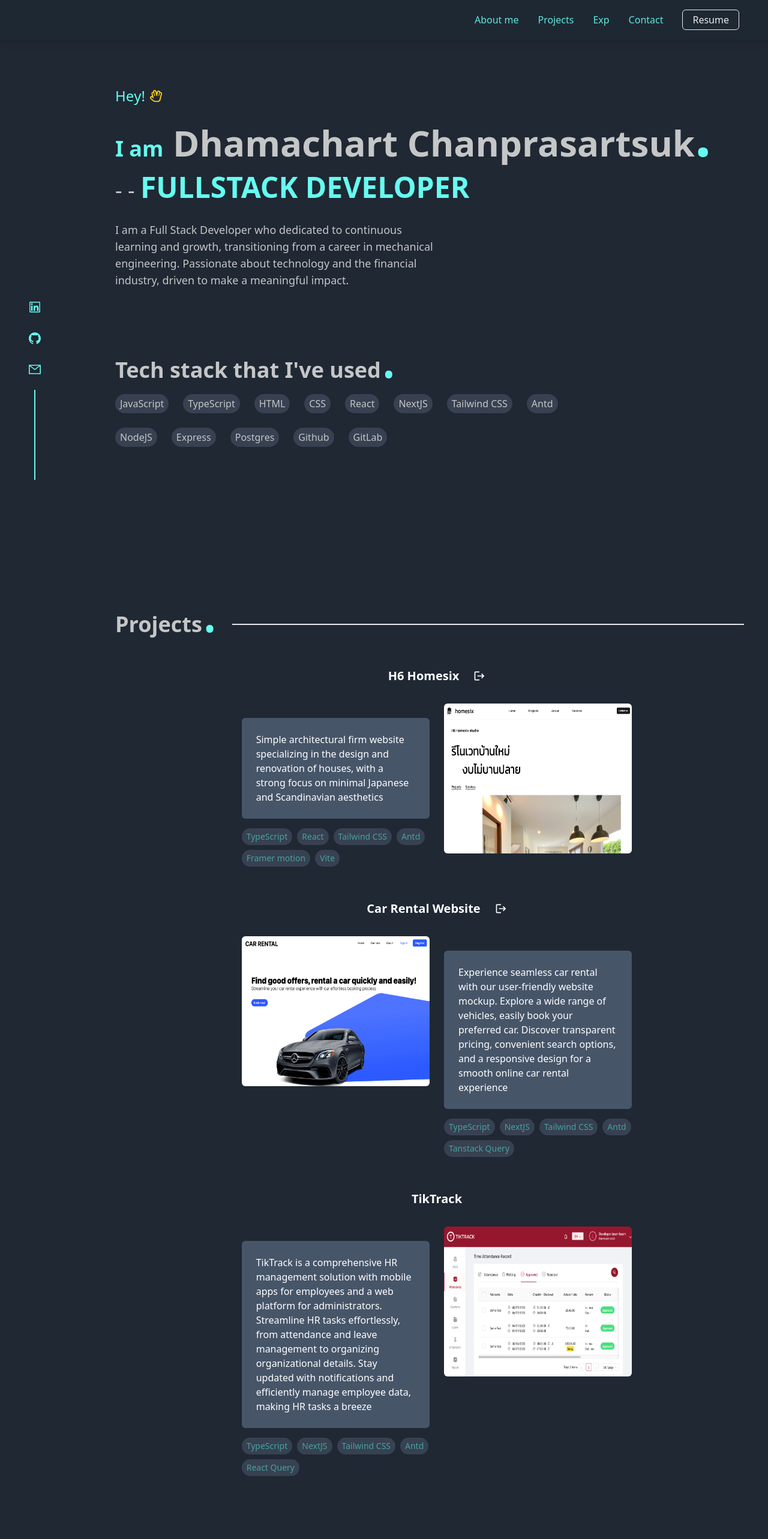
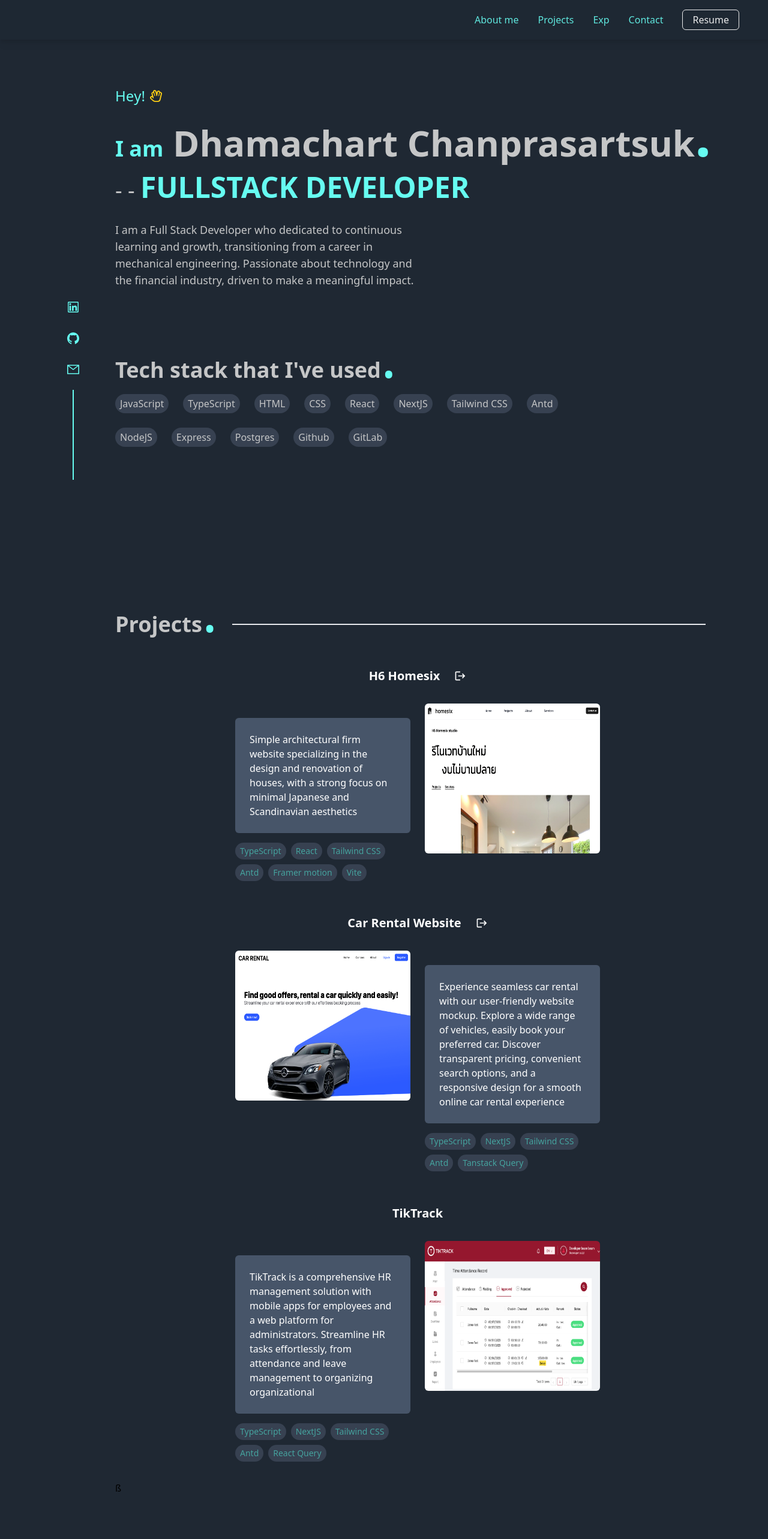
Before and after one commit to BornDhamachart/portfolioWebsite, a React (Vite) app: page / in a window 1280 px wide. Shown: the top 2566 px of the page at 60% size. Built offline with nearby package versions, Linux system fonts and the light colour scheme.

Commit message:
style:adjust animation project pic

```diff
--- a/src/App.tsx
+++ b/src/App.tsx
@@ -110,13 +110,13 @@ function App() {
           </div>
         </nav>
 
-        <div className="md:pl-48 px-4 pt-36" ref={aboutMeRef}>
+        <div className="lg:pl-48 px-4 pt-36 sm:px-20" ref={aboutMeRef}>
           <AboutMe />
         </div>
-        <div className="md:left-0 px-4 mt-2 md:bottom-0 md:fixed">
+        <div className="lg:left-0 px-4 mt-2 lg:bottom-0 lg:fixed sm:px-20">
           <SideLink />
         </div>
-        <div className="md:pl-48 px-4 mt-16">
+        <div className="lg:pl-48 px-4 mt-16 sm:px-20">
           <TechStack />
           <div ref={projectsRef} className="md:mt-56 mt-6">
             <Projects />
--- a/src/Components/Projects.tsx
+++ b/src/Components/Projects.tsx
@@ -115,7 +115,6 @@ const Projects: React.FC = () => {
               variants={rightToLeft}
             ></motion.div>
           </motion.div>
-
           <div className="flex-col flex justify-center items-center">
             <div className="flex items-center gap-6">
               <div className="text-white font-bold text-xl hover:text-custom-blue1">
@@ -127,9 +126,9 @@ const Projects: React.FC = () => {
                 </a>
               </div>
             </div>
-            <div className="flex-col md:flex-row flex md:p-8 justify-center w-full xl:w-2/3 gap-6">
+            <div className="flex-col lg:flex-row flex lg:p-8 justify-center w-full xl:w-2/3 gap-6">
               <motion.div
-                className="md:w-1/2 w-full md:order-1"
+                className="lg:w-1/2 w-full lg:order-1"
                 variants={item}
               >
                 <div className="text-white bg- w-full p-6 bg-slate-600 rounded-md mt-6">
@@ -147,14 +146,14 @@ const Projects: React.FC = () => {
                   ))}
                 </div>
               </motion.div>
-              <div className="md:w-1/2 w-full relative md:order-2 flex justify-center">
+              <div className="lg:w-1/2 lg:order-2 flex justify-center relative">
                 <img
                   alt="h6homesix website"
                   src="./h6homesix.png"
                   className="w-[420px] h-[250px] hover:scale-105 duration-200 rounded-md"
                 />
                 <motion.div
-                  className="absolute top-0 left-0 w-[420px] h-[250px] bg-custom-blue1 opacity-90 rounded-md"
+                  className="absolute top-0 w-[420px] h-[250px] bg-custom-blue1 opacity-90 rounded-md"
                   variants={picture}
                 ></motion.div>
               </div>
@@ -170,9 +169,9 @@ const Projects: React.FC = () => {
                 </a>
               </div>
             </div>
-            <div className="flex-col md:flex-row flex md:p-8 justify-center  w-full xl:w-2/3 gap-6">
+            <div className="flex-col lg:flex-row flex lg:p-8 justify-center  w-full xl:w-2/3 gap-6">
               <motion.div
-                className="md:w-1/2 w-full md:order-2"
+                className="lg:w-1/2 w-full lg:order-2"
                 variants={item}
               >
                 <div className="text-white bg- w-full p-6 bg-slate-600 rounded-md mt-6">
@@ -192,14 +191,14 @@ const Projects: React.FC = () => {
                   ))}
                 </div>
               </motion.div>
-              <div className="md:w-1/2 w-full relative md:order-1 flex justify-center">
+              <div className="lg:w-1/2 w-full relative lg:order-1 flex justify-center">
                 <img
                   alt="carRental"
                   src="./carRental.png"
                   className="w-[420px] h-[250px] hover:scale-105 duration-200 rounded-md"
                 />
                 <motion.div
-                  className="absolute top-0 left-0 w-[420px] h-[250px] bg-custom-blue1 opacity-90 rounded-md"
+                  className="absolute top-0 w-[420px] h-[250px] bg-custom-blue1 opacity-90 rounded-md"
                   variants={picture}
                 ></motion.div>
               </div>
@@ -210,9 +209,9 @@ const Projects: React.FC = () => {
                 TikTrack
               </div>
             </div>
-            <div className="flex-col md:flex-row flex md:p-8 justify-center w-full xl:w-2/3 gap-6">
+            <div className="flex-col lg:flex-row flex lg:p-8 justify-center w-full xl:w-2/3 gap-6">
               <motion.div
-                className="md:w-1/2 w-full md:order-1"
+                className="lg:w-1/2 w-full lg:order-1"
                 variants={item}
               >
                 <div className="text-white bg- w-full p-6 bg-slate-600 rounded-md mt-6">
@@ -221,8 +220,6 @@ const Projects: React.FC = () => {
                     mobile apps for employees and a web platform for
                     administrators. Streamline HR tasks effortlessly, from
                     attendance and leave management to organizing organizational
-                    details. Stay updated with notifications and efficiently
-                    manage employee data, making HR tasks a breeze
                   </p>
                 </div>
                 <div className="flex flex-wrap gap-2 mt-4">
@@ -233,19 +230,20 @@ const Projects: React.FC = () => {
                   ))}
                 </div>
               </motion.div>
-              <div className="md:w-1/2 w-full relative md:order-2 flex justify-center">
+              <div className="lg:w-1/2 lg:order-2 flex justify-center relative">
                 <img
                   alt="tiktrack website"
                   src="./tikTrack.png"
                   className="w-[420px] h-[250px] hover:scale-105 duration-200 rounded-md"
                 />
                 <motion.div
-                  className="absolute top-0 left-0 w-[420px] h-[250px] bg-custom-blue1 opacity-90 rounded-md"
+                  className="absolute top-0 w-[420px] h-[250px] bg-custom-blue1 opacity-90 rounded-md"
                   variants={picture}
                 ></motion.div>
               </div>
             </div>
           </div>
+          ß
         </motion.div>
       </div>
     </>
--- a/src/Components/SideLink.tsx
+++ b/src/Components/SideLink.tsx
@@ -21,7 +21,7 @@ const SideLink: React.FC = () => {
 
   return (
     <motion.div
-      className="md:flex-col flex justify-evenly gap-4 text-custom-blue1 md:px-6"
+      className="lg:flex-col flex justify-evenly gap-4 text-custom-blue1 lg:px-6"
       initial="hidden"
       animate="show"
       variants={item}
@@ -47,7 +47,7 @@ const SideLink: React.FC = () => {
       >
         <MailOutlined />
       </a>
-      <div className="md:h-[150px] md:border md:border-custom-blue1 mx-auto"></div>
+      <div className="lg:h-[150px] lg:border lg:border-custom-blue1 mx-auto"></div>
     </motion.div>
   );
 };
```
